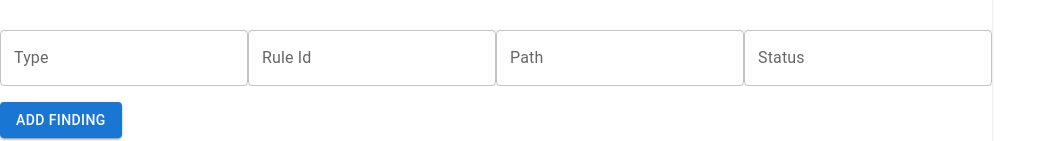
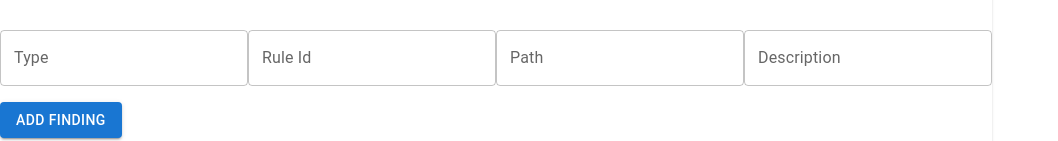
Before and after one commit to SahanWickramage/adxl-code-challenge, a React (Vite) app in the folder dashboard/: page /submissions in a window 1280 px wide. Shown: the part 370-511 px from the top of the page, without its empty margins (0-1058 px from the left). Built offline with nearby package versions, Linux system fonts and the light colour scheme; no server answers.

Commit message:
common : fixed type in submit result form

```diff
--- a/dashboard/src/screens/submit-scan-result/SubmitScanResult.tsx
+++ b/dashboard/src/screens/submit-scan-result/SubmitScanResult.tsx
@@ -140,7 +140,7 @@ function SubmitScanResult() {
                         margin="normal"
                     />
                         <TextField name="scan-finding-description"
-                        label="Status"
+                        label="Description"
                         value={formData.toBeAddedFinding.description}
                         onChange={handleFindingChange('description')}
                         margin="normal"
```
